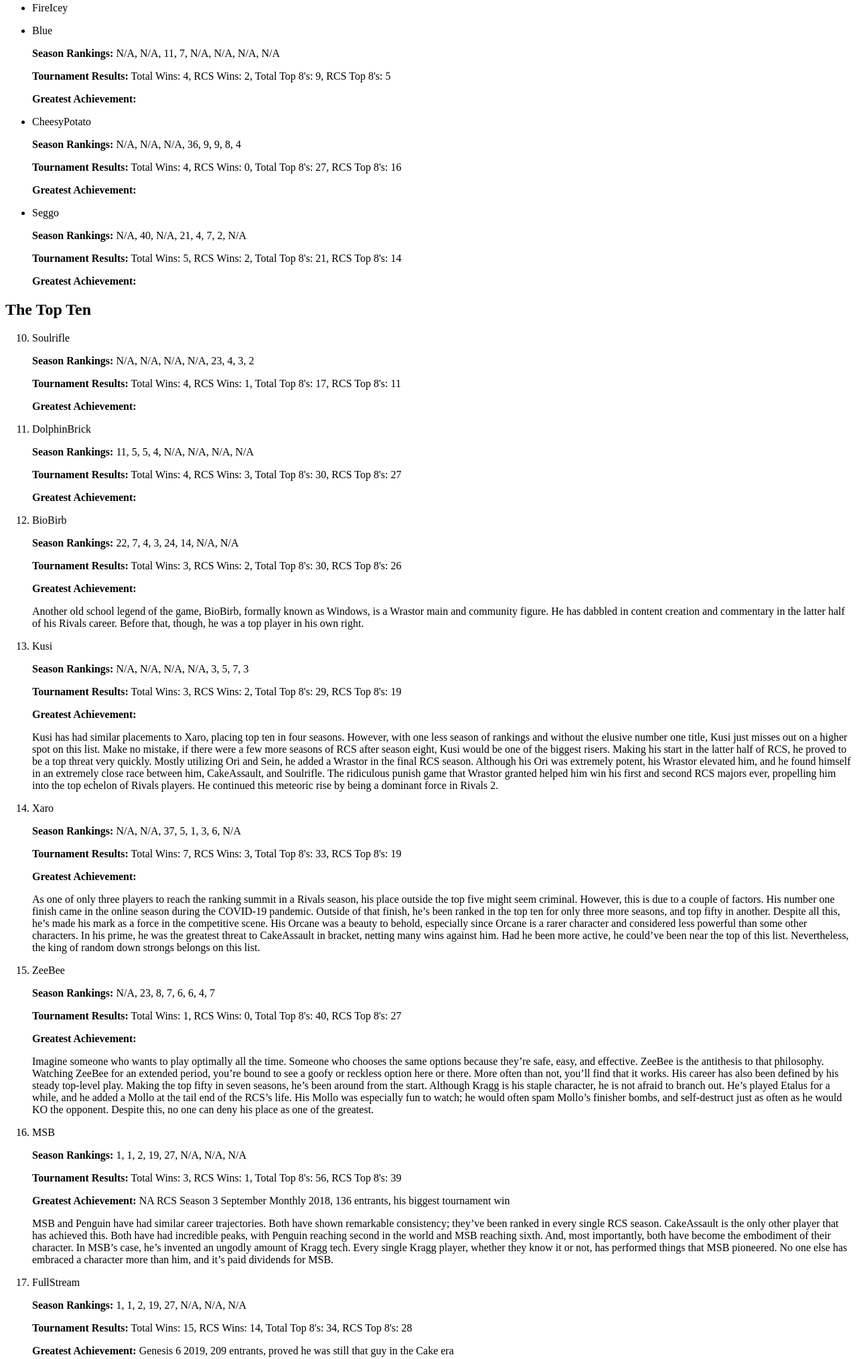
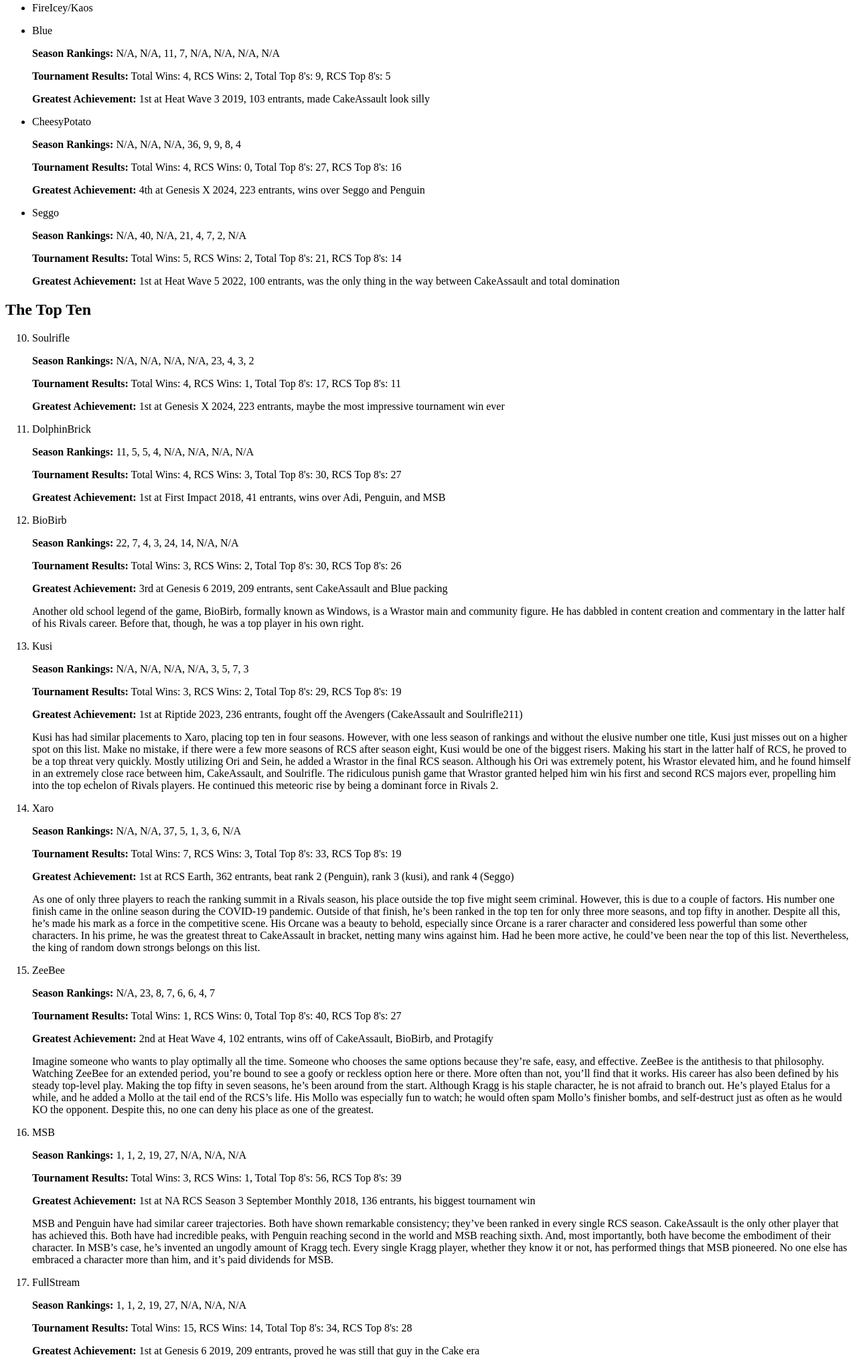
Before and after one commit to vlmontegrande/rivals-blog, an Eleventy site: page content/index.md in a window 1280 px wide. Shown: the part 391-2420 px from the top of the page at 67% size. Built offline with nearby package versions, Linux system fonts and the light colour scheme; Eleventy itself is replaced by a stand-in of ours; files that its build step writes are made by us from their sources.

Commit message:
Add all player greatest achievements

```diff
--- a/content/index.md
+++ b/content/index.md
@@ -22,7 +22,7 @@ With the conclusion of the Rivals Championship Series (RCS) with its eighth seas
 *NOTE: Due to the European scene (and other regions) being so disconnected from the North American one, this ranking doesn't include players outside of the NA scene*
 
 ## Honorable Mentions
-- FireIcey
+- FireIcey/Kaos
 
 - Blue
 
@@ -33,6 +33,7 @@ With the conclusion of the Rivals Championship Series (RCS) with its eighth seas
     Total Wins: 4, RCS Wins: 2, Total Top 8's: 9, RCS Top 8's: 5
 
     **Greatest Achievement:**
+    1st at Heat Wave 3 2019, 103 entrants, made CakeAssault look silly
 
 - CheesyPotato
 
@@ -43,6 +44,7 @@ With the conclusion of the Rivals Championship Series (RCS) with its eighth seas
     Total Wins: 4, RCS Wins: 0, Total Top 8's: 27, RCS Top 8's: 16
 
     **Greatest Achievement:**
+    4th at Genesis X 2024, 223 entrants, wins over Seggo and Penguin
 
 - Seggo
 
@@ -53,6 +55,7 @@ With the conclusion of the Rivals Championship Series (RCS) with its eighth seas
     Total Wins: 5, RCS Wins: 2, Total Top 8's: 21, RCS Top 8's: 14
 
     **Greatest Achievement:**
+    1st at Heat Wave 5 2022, 100 entrants, was the only thing in the way between CakeAssault and total domination
 
 ## The Top Ten
 
@@ -65,6 +68,7 @@ With the conclusion of the Rivals Championship Series (RCS) with its eighth seas
     Total Wins: 4, RCS Wins: 1, Total Top 8's: 17, RCS Top 8's: 11
 
     **Greatest Achievement:**
+    1st at Genesis X 2024, 223 entrants, maybe the most impressive tournament win ever
 
 9. DolphinBrick
 
@@ -75,6 +79,7 @@ With the conclusion of the Rivals Championship Series (RCS) with its eighth seas
     Total Wins: 4, RCS Wins: 3, Total Top 8's: 30, RCS Top 8's: 27
 
     **Greatest Achievement:**
+    1st at First Impact 2018, 41 entrants, wins over Adi, Penguin, and MSB
 
 8. BioBirb
 
@@ -85,6 +90,7 @@ With the conclusion of the Rivals Championship Series (RCS) with its eighth seas
     Total Wins: 3, RCS Wins: 2, Total Top 8's: 30, RCS Top 8's: 26
 
     **Greatest Achievement:**
+    3rd at Genesis 6 2019, 209 entrants, sent CakeAssault and Blue packing
 
     Another old school legend of the game, BioBirb, formally known as Windows, is a Wrastor main and community figure. He has dabbled in content creation and commentary in the latter half of his Rivals career. Before that, though, he was a top player in his own right.
 
@@ -97,6 +103,7 @@ With the conclusion of the Rivals Championship Series (RCS) with its eighth seas
     Total Wins: 3, RCS Wins: 2, Total Top 8's: 29, RCS Top 8's: 19
 
     **Greatest Achievement:**
+    1st at Riptide 2023, 236 entrants, fought off the Avengers (CakeAssault and Soulrifle211)
 
     Kusi has had similar placements to Xaro, placing top ten in four seasons. However, with one less season of rankings and without the elusive number one title, Kusi just misses out on a higher spot on this list. Make no mistake, if there were a few more seasons of RCS after season eight, Kusi would be one of the biggest risers. Making his start in the latter half of RCS, he proved to be a top threat very quickly. Mostly utilizing Ori and Sein, he added a Wrastor in the final RCS season. Although his Ori was extremely potent, his Wrastor elevated him, and he found himself in an extremely close race between him, CakeAssault, and Soulrifle. The ridiculous punish game that Wrastor granted helped him win his first and second RCS majors ever, propelling him into the top echelon of Rivals players. He continued this meteoric rise by being a dominant force in Rivals 2.
 
@@ -109,6 +116,7 @@ With the conclusion of the Rivals Championship Series (RCS) with its eighth seas
     Total Wins: 7, RCS Wins: 3, Total Top 8's: 33, RCS Top 8's: 19
 
     **Greatest Achievement:**
+    1st at RCS Earth, 362 entrants, beat rank 2 (Penguin), rank 3 (kusi), and rank 4 (Seggo)
 
     As one of only three players to reach the ranking summit in a Rivals season, his place outside the top five might seem criminal. However, this is due to a couple of factors. His number one finish came in the online season during the COVID-19 pandemic. Outside of that finish, he’s been ranked in the top ten for only three more seasons, and top fifty in another. Despite all this, he’s made his mark as a force in the competitive scene.
     His Orcane was a beauty to behold, especially since Orcane is a rarer character and considered less powerful than some other characters. In his prime, he was the greatest threat to CakeAssault in bracket, netting many wins against him. Had he been more active, he could’ve been near the top of this list. Nevertheless, the king of random down strongs belongs on this list.
@@ -122,7 +130,7 @@ With the conclusion of the Rivals Championship Series (RCS) with its eighth seas
     Total Wins: 1, RCS Wins: 0, Total Top 8's: 40, RCS Top 8's: 27
 
     **Greatest Achievement:**
-
+    2nd at Heat Wave 4, 102 entrants, wins off of CakeAssault, BioBirb, and Protagify
 
     Imagine someone who wants to play optimally all the time. Someone who chooses the same options because they’re safe, easy, and effective. ZeeBee is the antithesis to that philosophy. Watching ZeeBee for an extended period, you’re bound to see a goofy or reckless option here or there. More often than not, you’ll find that it works.
     His career has also been defined by his steady top-level play. Making the top fifty in seven seasons, he’s been around from the start. Although Kragg is his staple character, he is not afraid to branch out. He’s played Etalus for a while, and he added a Mollo at the tail end of the RCS’s life. His Mollo was especially fun to watch; he would often spam Mollo’s finisher bombs, and self-destruct just as often as he would KO the opponent. Despite this, no one can deny his place as one of the greatest.
@@ -136,7 +144,7 @@ With the conclusion of the Rivals Championship Series (RCS) with its eighth seas
     Total Wins: 3, RCS Wins: 1, Total Top 8's: 56, RCS Top 8's: 39
 
     **Greatest Achievement:**
-    NA RCS Season 3 September Monthly 2018, 136 entrants, his biggest tournament win
+    1st at NA RCS Season 3 September Monthly 2018, 136 entrants, his biggest tournament win
 
     MSB and Penguin have had similar career trajectories. Both have shown remarkable consistency; they’ve been ranked in every single RCS season. CakeAssault is the only other player that has achieved this. Both have had incredible peaks, with Penguin reaching second in the world and MSB reaching sixth. And, most importantly, both have become the embodiment of their character. In MSB’s case, he’s invented an ungodly amount of Kragg tech. Every single Kragg player, whether they know it or not, has performed things that MSB pioneered. No one else has embraced a character more than him, and it’s paid dividends for MSB.
 
@@ -149,7 +157,7 @@ With the conclusion of the Rivals Championship Series (RCS) with its eighth seas
     Total Wins: 15, RCS Wins: 14, Total Top 8's: 34, RCS Top 8's: 28
 
     **Greatest Achievement:**
-    Genesis 6 2019, 209 entrants, proved he was still that guy in the Cake era
+    1st at Genesis 6 2019, 209 entrants, proved he was still that guy in the Cake era
 
     Before CakeAssault, FullStream was the original face of Rivals. Piloting Etalus to great effect, one wouldn’t believe from his gameplay that Rivals of Aether was his first platform fighter. He’s perhaps the only player besides Cake that’s shown true dominance in the competitive landscape. Sporting two top finishes and another second-place finish in the first three RCS seasons is no easy feat. The sheer number of tournaments won in those first seasons proved he was the man to beat for the early age of Rivals. Although he stepped away from the game in his prime, there’s no denying that he’s one of the greatest to ever touch the sticks.
 
@@ -162,7 +170,7 @@ With the conclusion of the Rivals Championship Series (RCS) with its eighth seas
     Total Wins: 13, RCS Wins: 7, Total Top 8's: 59, RCS Top 8's: 45
 
     **Greatest Achievement:**
-    NA RCS Finals 2021, 407 entrants, finally won an RCS finale
+    1st at NA RCS Finals 2021, 407 entrants, finally won an RCS finale
 
     Penguin is the paragon of consistency. She’s one of three players that have been ranked on the RCS top fifty for every season that the RCS has been active. Her accolades include exceptional tournament wins, numerous top eight placings, and a custom skin added to the game. There was a period where Penguin and CakeAssault was the main grand finals matchup for every major. From an outside perspective, that may sound boring. However, those sets produced some of the greatest moments in Rivals competitive history. For a specific example, watch Penguin and CakeAssault at Smash ‘N Splash 5, one of the most electrifying sets of Rivals ever played.
 
```
